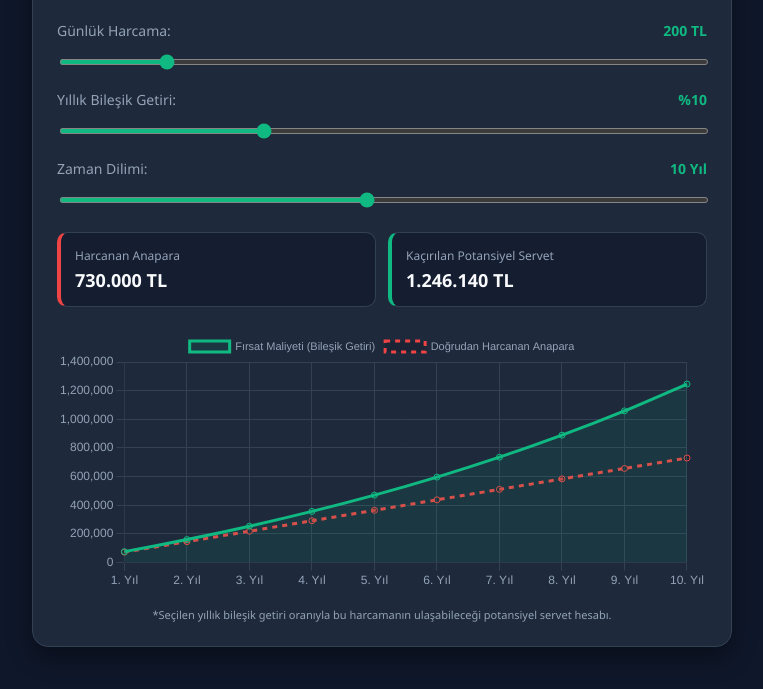
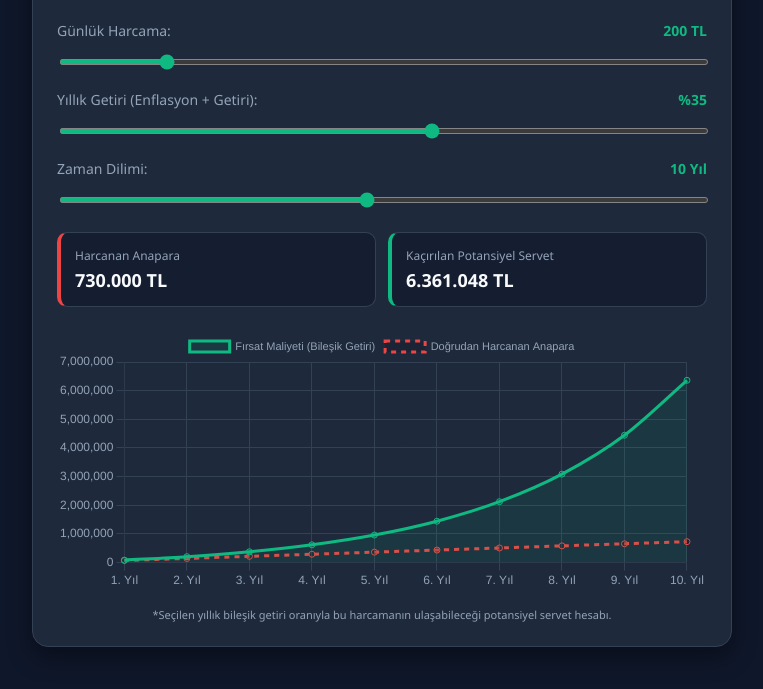
Before and after one commit to adimadimbirikim/bilesik-goturu-hesaplama, a plain HTML site: page index.html in a window 1280 px wide. Shown: the part 139-828 px from the top of the page, without its empty margins (258-1021 px from the left). Drawn offline with nearby package versions, Linux system fonts and the light colour scheme.

Commit message:
Update index.html

```diff
--- a/index.html
+++ b/index.html
@@ -142,10 +142,10 @@
 
     <div class="slider-group">
         <div class="slider-label">
-            <span>Yıllık Bileşik Getiri:</span>
-            <span class="value" id="rateVal">%10</span>
+            <span>Yıllık Getiri (Enflasyon + Getiri):</span>
+            <span class="value" id="rateVal">%35</span>
         </div>
-        <input type="range" id="rate" min="1" max="30" step="1" value="10">
+        <input type="range" id="rate" min="1" max="60" step="1" value="35">
     </div>
 
     <div class="slider-group">
```
